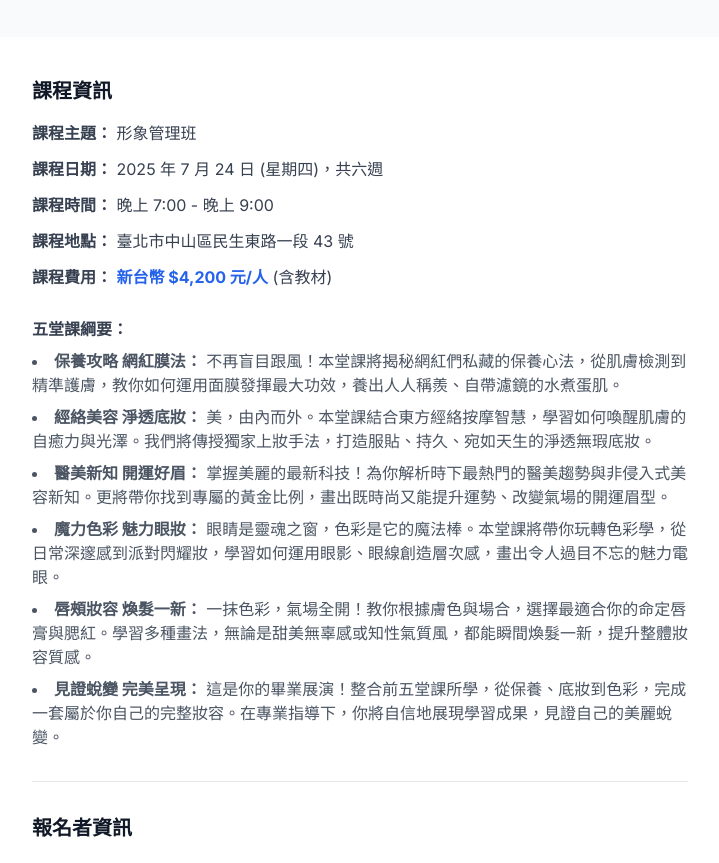
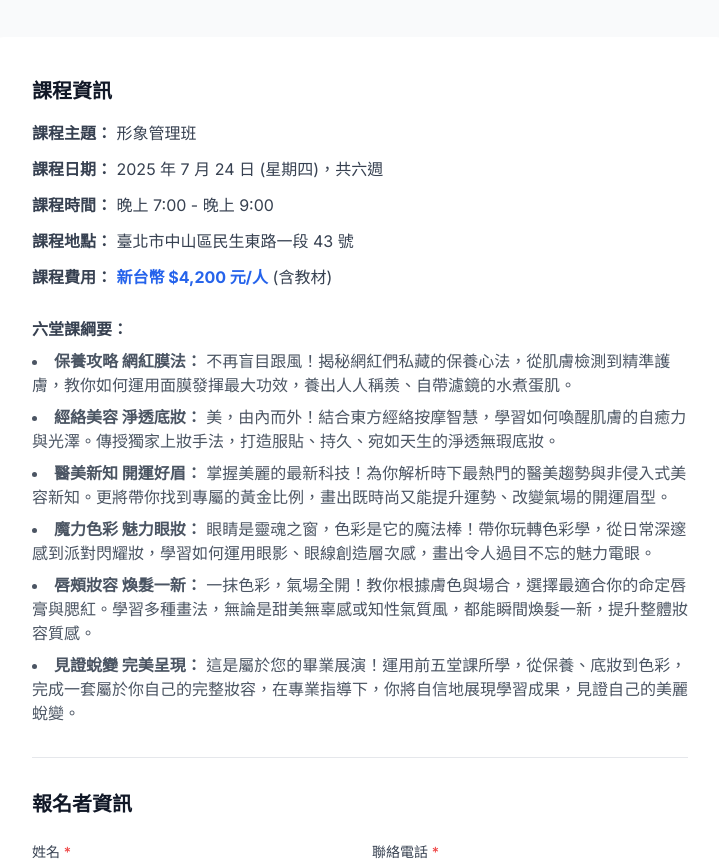
Before and after one commit to Cytigal/Beauty-Registration-system-, a plain HTML site: page index.html in a window 1280 px wide. Shown: the part 143-1006 px from the top of the page, without its empty margins (280-999 px from the left). Drawn offline with nearby package versions, Linux system fonts and the light colour scheme.

Commit message:
Update index.html

```diff
--- a/index.html
+++ b/index.html
@@ -56,14 +56,14 @@
                     <p><strong>課程費用：</strong> <span class="text-blue-600 font-bold">新台幣 $4,200 元/人</span> (含教材)</p>
 
                     <div class="pt-4">
-                        <p><strong>五堂課綱要：</strong></p>
+                        <p><strong>六堂課綱要：</strong></p>
                         <ul class="list-disc list-inside mt-2 space-y-2 text-gray-600">
-                            <li><strong>保養攻略 網紅膜法：</strong> 不再盲目跟風！本堂課將揭秘網紅們私藏的保養心法，從肌膚檢測到精準護膚，教你如何運用面膜發揮最大功效，養出人人稱羨、自帶濾鏡的水煮蛋肌。</li>
-                            <li><strong>經絡美容 淨透底妝：</strong> 美，由內而外。本堂課結合東方經絡按摩智慧，學習如何喚醒肌膚的自癒力與光澤。我們將傳授獨家上妝手法，打造服貼、持久、宛如天生的淨透無瑕底妝。</li>
+                            <li><strong>保養攻略 網紅膜法：</strong> 不再盲目跟風！揭秘網紅們私藏的保養心法，從肌膚檢測到精準護膚，教你如何運用面膜發揮最大功效，養出人人稱羨、自帶濾鏡的水煮蛋肌。</li>
+                            <li><strong>經絡美容 淨透底妝：</strong> 美，由內而外！結合東方經絡按摩智慧，學習如何喚醒肌膚的自癒力與光澤。傳授獨家上妝手法，打造服貼、持久、宛如天生的淨透無瑕底妝。</li>
                             <li><strong>醫美新知 開運好眉：</strong> 掌握美麗的最新科技！為你解析時下最熱門的醫美趨勢與非侵入式美容新知。更將帶你找到專屬的黃金比例，畫出既時尚又能提升運勢、改變氣場的開運眉型。</li>
-                            <li><strong>魔力色彩 魅力眼妝：</strong> 眼睛是靈魂之窗，色彩是它的魔法棒。本堂課將帶你玩轉色彩學，從日常深邃感到派對閃耀妝，學習如何運用眼影、眼線創造層次感，畫出令人過目不忘的魅力電眼。</li>
+                            <li><strong>魔力色彩 魅力眼妝：</strong> 眼睛是靈魂之窗，色彩是它的魔法棒！帶你玩轉色彩學，從日常深邃感到派對閃耀妝，學習如何運用眼影、眼線創造層次感，畫出令人過目不忘的魅力電眼。</li>
                             <li><strong>唇頰妝容 煥髮一新：</strong> 一抹色彩，氣場全開！教你根據膚色與場合，選擇最適合你的命定唇膏與腮紅。學習多種畫法，無論是甜美無辜感或知性氣質風，都能瞬間煥髮一新，提升整體妝容質感。</li>
-                            <li><strong>見證蛻變 完美呈現：</strong> 這是你的畢業展演！整合前五堂課所學，從保養、底妝到色彩，完成一套屬於你自己的完整妝容。在專業指導下，你將自信地展現學習成果，見證自己的美麗蛻變。</li>
+                            <li><strong>見證蛻變 完美呈現：</strong> 這是屬於您的畢業展演！運用前五堂課所學，從保養、底妝到色彩，完成一套屬於你自己的完整妝容，在專業指導下，你將自信地展現學習成果，見證自己的美麗蛻變。</li>
                         </ul>
                     </div>
                 </div>
```
